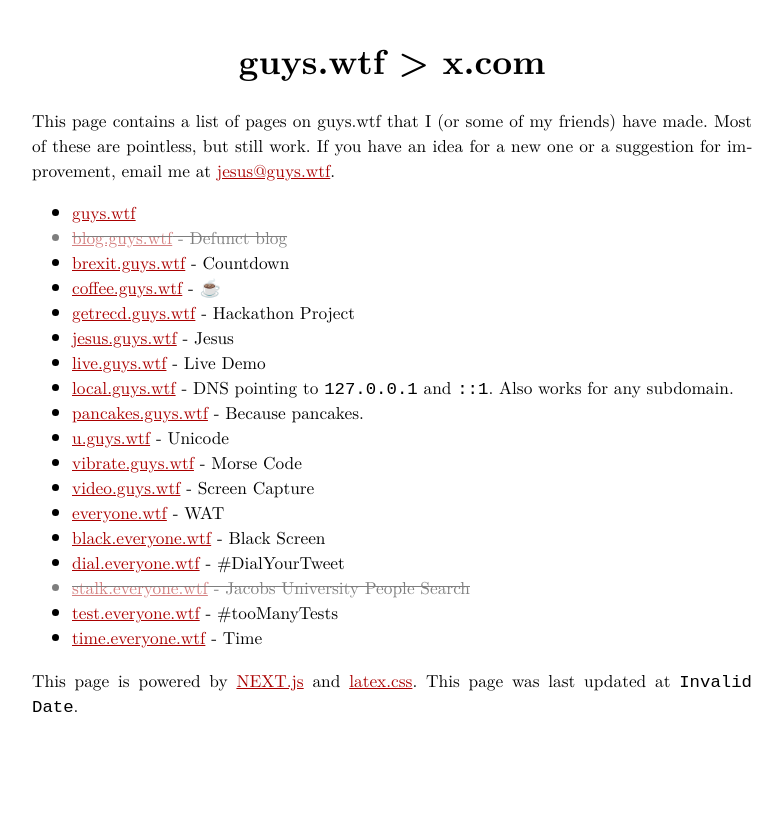
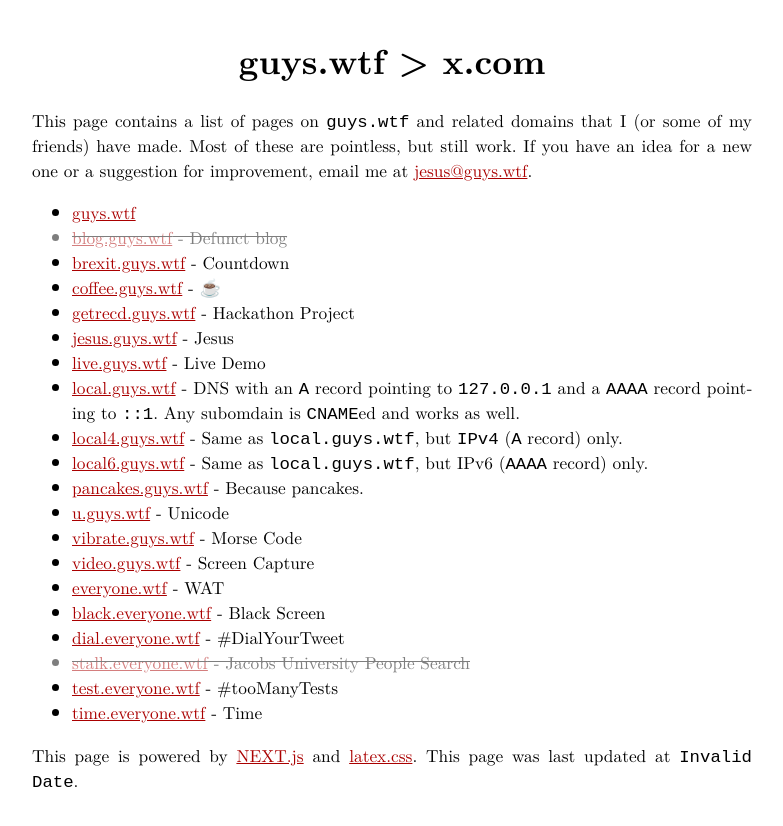
Before and after one commit to tkw1536/guys.wtf, a Next.js app: page / in a window 1280 px wide. Shown: the whole page, without its empty margins (248-1031 px from the left). Before the commit the page ends 800 px from the top, so only its background shows below. Built offline with nearby package versions, Linux system fonts and the light colour scheme.

Commit message:
Add local4 and local6

```diff
--- a/data/network.json
+++ b/data/network.json
@@ -7,7 +7,9 @@
     ["getrecd.guys.wtf", "Hackathon Project", true],
     ["jesus.guys.wtf", "Jesus", true],
     ["live.guys.wtf", "Live Demo", true],
-    ["local.guys.wtf", "DNS pointing to <code>127.0.0.1</code> and <code>::1</code>. Also works for any subdomain. ", true],
+    ["local.guys.wtf", "DNS with an <code>A</code> record pointing to <code>127.0.0.1</code> and a <code>AAAA</code> record pointing to <code>::1</code>. Any subomdain is <code>CNAME</code>ed and works as well. ", true],
+    ["local4.guys.wtf", "Same as <code>local.guys.wtf</code>, but <code>IPv4</code> (<code>A</code> record) only. ", true],
+    ["local6.guys.wtf", "Same as <code>local.guys.wtf</code>, but IPv6 (<code>AAAA</code> record) only. ", true],
     ["pancakes.guys.wtf", "Because pancakes. ", true],
     ["u.guys.wtf", "Unicode", true],
     ["vibrate.guys.wtf", "Morse Code", true],
--- a/pages/index.tsx
+++ b/pages/index.tsx
@@ -18,7 +18,7 @@
       </Head>
       <h1>guys.wtf &gt; x.com</h1>
       <p>
-        This page contains a list of pages on guys.wtf that I (or some of my friends) have made.
+        This page contains a list of pages on <code>guys.wtf</code> and related domains that I (or some of my friends) have made.
         Most of these are pointless, but still work.
         If you have an idea for a new one or a suggestion for improvement, email me at <a href="mailto:jesus@guys.wtf">jesus@guys.wtf</a>.
       </p>
```
